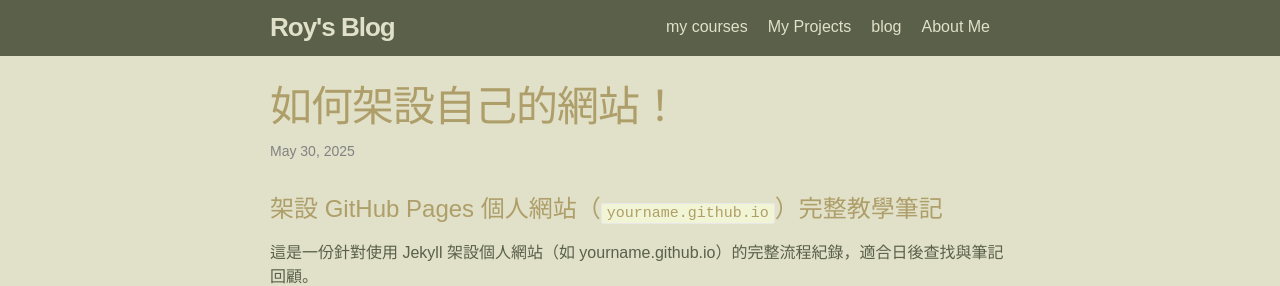
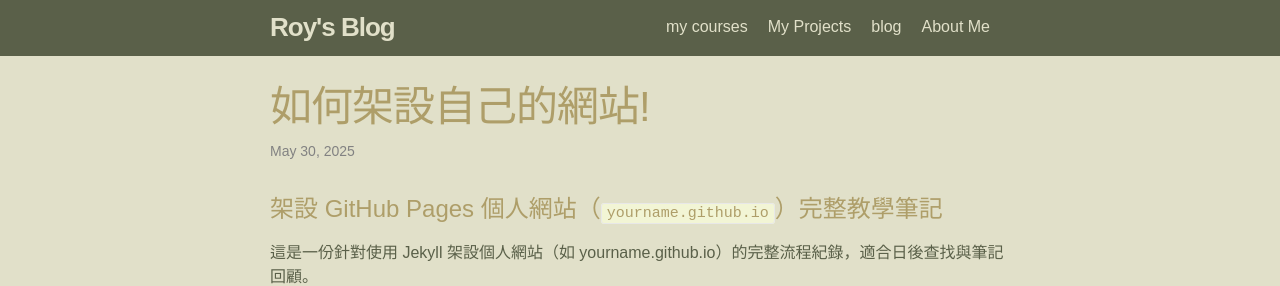
Before and after one commit to roy891030/roy891030.github.io, a Jekyll site: the page built from _posts/2025-05-30-如何架設自己的網站!.md, in a window 1280 px wide and 900 px high. Shown: the top 286 px of the window. Built offline with Jekyll 4.4.1, drawn with Linux system fonts in a browser that asks for light colours; some web fonts are replaced.

Commit message:
5/30 日誌記得檔名不能全形

```diff
--- a/_posts/2025-05-30-如何架設自己的網站！.md
+++ b/_posts/2025-05-30-如何架設自己的網站!.md
@@ -1,6 +1,6 @@
 ---
 layout: post
-title: "如何架設自己的網站！"
+title: "如何架設自己的網站!"
 date: 2025-05-30
 ---
 # 架設 GitHub Pages 個人網站（`yourname.github.io`）完整教學筆記
```
